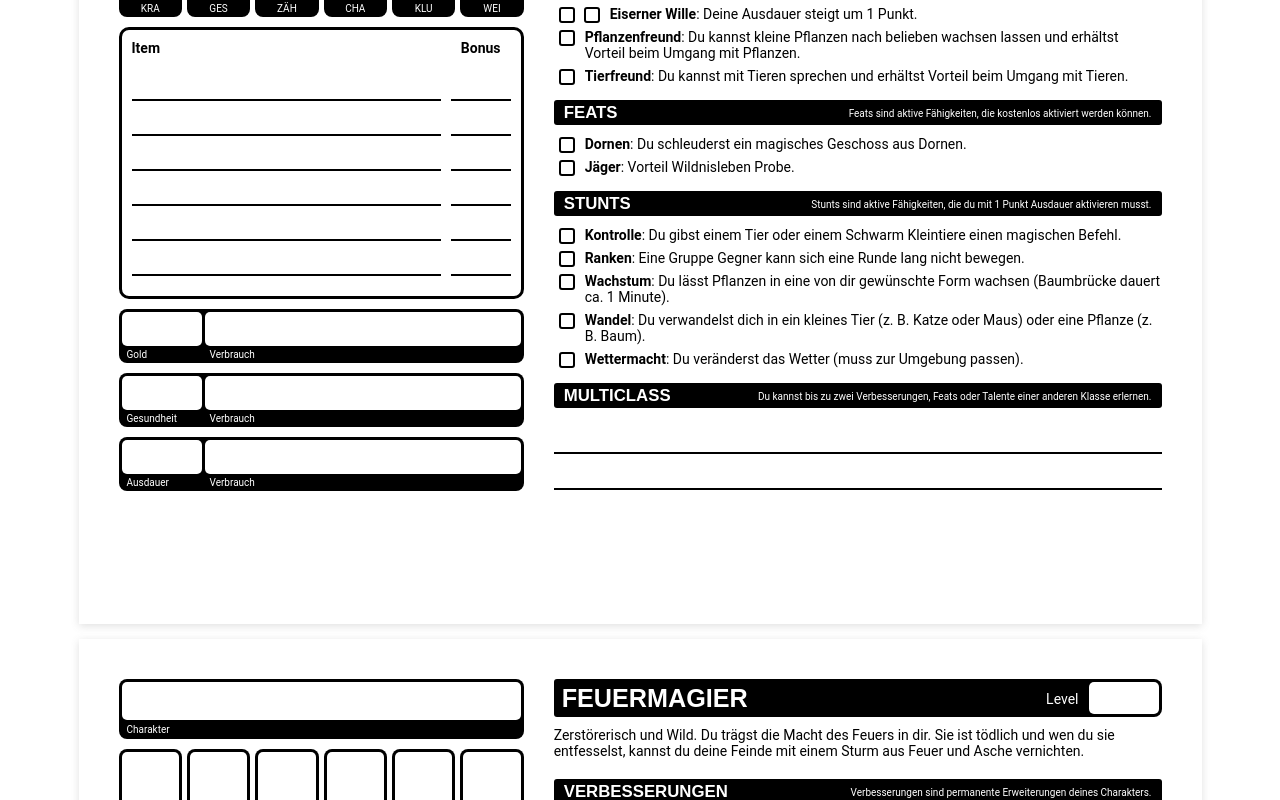
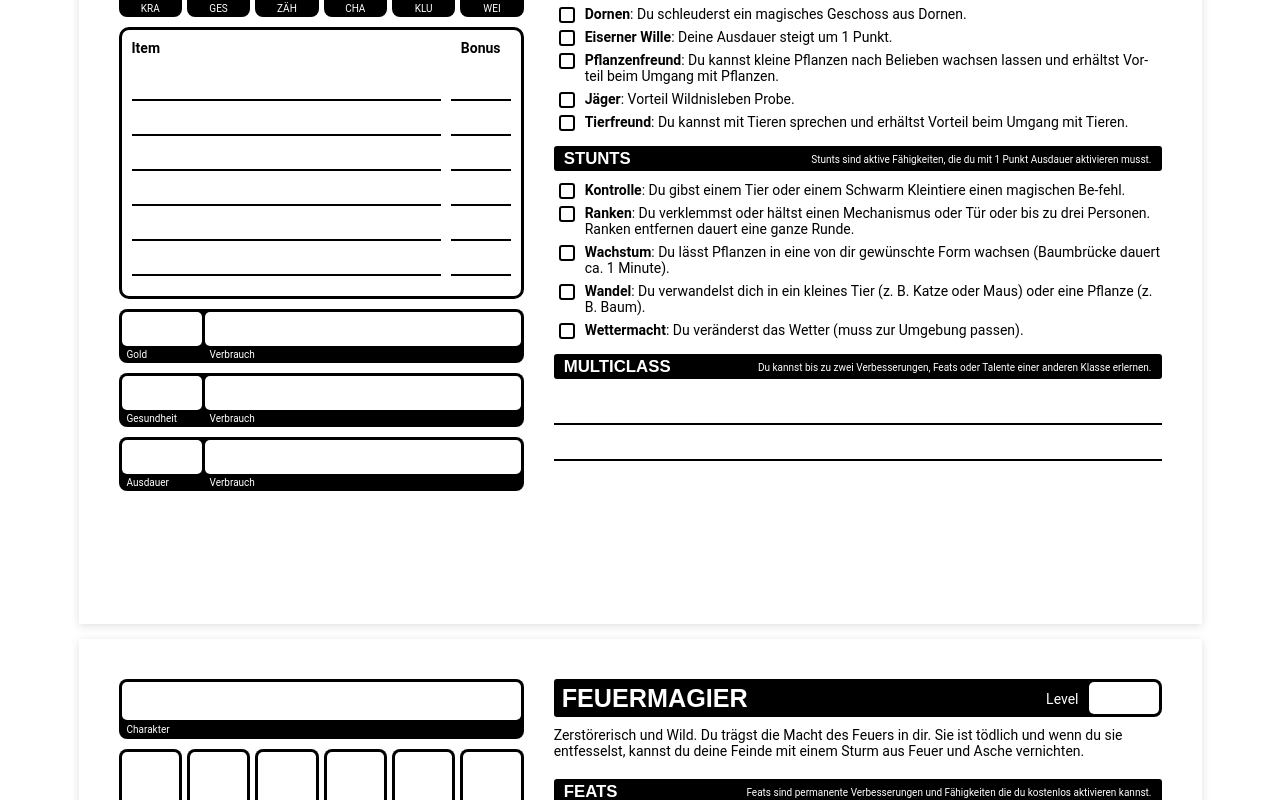
Before and after one commit to Paraldos/dungeoncrawl, a React (Vite) app: page / in a window 1280 px wide. Shown: the part 4300-5100 px from the top of the page. Built offline with nearby package versions, Linux system fonts and the light colour scheme.

Commit message:
refactored playbook

```diff
--- a/src/components/playbooks/Playbook.jsx
+++ b/src/components/playbooks/Playbook.jsx
@@ -31,15 +31,10 @@ const Playbook = ({ playbook }) => {
         <div>
           <Title txt={playbook.title} />
           <p>{playbook.description}</p>
-          <TalentHeader
-            title="Verbesserungen"
-            description="Verbesserungen sind permanente Erweiterungen deines Charakters."
-          />
-          <Talents listOfTalents={playbook.passives} />
 
           <TalentHeader
             title="Feats"
-            description="Feats sind aktive Fähigkeiten, die kostenlos aktiviert werden können."
+            description="Feats sind permanente Verbesserungen und Fähigkeiten die du kostenlos aktivieren kannst."
           />
           <Talents listOfTalents={playbook.feats} />
 
@@ -48,6 +43,7 @@ const Playbook = ({ playbook }) => {
             description="Stunts sind aktive Fähigkeiten, die du mit 1 Punkt Ausdauer aktivieren musst."
           />
           <Talents listOfTalents={playbook.stunts} />
+
           <TalentHeader
             title="Multiclass"
             description="Du kannst bis zu zwei Verbesserungen, Feats oder Talente einer anderen Klasse erlernen."
--- a/src/components/playbooks/data/Descriptions.js
+++ b/src/components/playbooks/data/Descriptions.js
@@ -14,8 +14,8 @@ const descriptions = {
     "Bewege einen Gegenstand mit mentaler Kraft (verwende INT als mentale STÄ und GES).",
   teleport:
     "Du teleportierst dich an einen Ort, den du in den letzten 24 Stunden gesehen hast.",
-  iron_skin: "Deine Gesundheit steigt um 1 Punkt.",
-  iron_will: "Deine Ausdauer steigt um 1 Punkt.",
+  health: "Deine Gesundheit steigt um 1 Punkt.",
+  mana: "Deine Ausdauer steigt um 1 Punkt.",
   feat_of_strength:
     "Du vollbringst einen übernatürlichen Kraftakt, wie z. B. Metallgitter mit bloßen Händen verbiegen.",
   rage: "Vorteil auf STÄ-Proben (einschließlich Angriffe).",
@@ -24,18 +24,6 @@ const descriptions = {
   sanctuary: "Solange du betest, können sich böse Kreaturen dir nicht nähern.",
   healing: "Eine Person, die du berührst, heilt eine Wunde.",
   blessing: "Deine Verbündeten erhalten einen Vorteil auf ihre nächste Probe.",
-  plant_friend:
-    "Du kannst kleine Pflanzen nach belieben wachsen lassen und erhältst Vorteil beim Umgang mit Pflanzen.",
-  animal_friend:
-    "Du kannst mit Tieren sprechen und erhältst Vorteil beim Umgang mit Tieren.",
-  animal_control:
-    "Du gibst einem Tier oder einem Schwarm Kleintiere einen magischen Befehl.",
-  entangle: "Eine Gruppe Gegner kann sich eine Runde lang nicht bewegen.",
-  growth:
-    "Du lässt Pflanzen in eine von dir gewünschte Form wachsen (Baumbrücke dauert ca. 1 Minute).",
-  transformation:
-    "Du verwandelst dich in ein kleines Tier (z. B. Katze oder Maus) oder eine Pflanze (z. B. Baum).",
-  weather_control: "Du veränderst das Wetter (muss zur Umgebung passen).",
   bodyguard:
     "Nahe Verbündete erhalten für eine Runde Vorteil auf ihre Paraden.",
   counter:
--- a/src/components/playbooks/data/ListOfPlaybooks.js
+++ b/src/components/playbooks/data/ListOfPlaybooks.js
@@ -5,49 +5,66 @@ import Playbook from "./Playbook.js";
 const listOfPlaybooks = [
   new Playbook(
     "Barbar",
-    "Stark, wild und tödlich. In dir schlummert ein ungezähmter Zorn, den du entfesseln kannst, um deine Gegner mit brutaler Gewalt zu vernichten.",
-    [new Talent("Eisern", descriptions.iron_skin, [false, false])],
+    "Stark, wild und tödlich. In dir schlummert ein ungezähmter Zorn, den du ent-fesseln kannst, um deine Gegner mit brutaler Gewalt zu vernichten.",
     [
+      new Talent("Eisern", descriptions.health, [false, false]),
       new Talent("Jäger", descriptions.skill(["Wildnisleben"])),
       new Talent("Tyrann", descriptions.skill(["Einschüchtern", "Drohen"])),
     ],
     [
       new Talent("Blutrausch", descriptions.multiattack("im Nahkampf")),
       new Talent("Kriegsschrei", descriptions.inspiration(["Angriffe"])),
-      new Talent("Rage", "Vorteil auf Stärke Probe (kann auch Angriff sein)."),
-      new Talent(
-        "Zäh wie Leder",
-        "Vorteil auf Zähigkeit Probe (kann auch Parade sein)."
-      ),
       new Talent("Wuchtschlag", "Attacke verursacht 2 Schaden."),
+      new Talent("Wut", "Vorteil auf Zähigkeit Probe (kann auch Parade sein)."),
+      new Talent("Zorn", "Vorteil auf Stärke Probe (kann auch Angriff sein)."),
     ]
   ),
+
   new Playbook(
     "Druide",
     "Weise, naturverbunden und wandelbar. Du trägst die uralte Macht der Natur in dir und kannst andere heilen, dich in wilde Tiere verwandeln und Pflanzen beherrschen.",
     [
-      new Talent("Eiserner Wille", descriptions.iron_will, [false, false]),
-      new Talent("Pflanzenfreund", descriptions.plant_friend),
-      new Talent("Tierfreund", descriptions.animal_friend),
+      new Talent("Dornen", descriptions.magic_missile("Dornen")),
+      new Talent("Eiserner Wille", descriptions.mana),
+      new Talent(
+        "Pflanzenfreund",
+        "Du kannst kleine Pflanzen nach Belieben wachsen lassen und erhältst Vor-teil beim Umgang mit Pflanzen."
+      ),
+      new Talent("Jäger", descriptions.skill(["Wildnisleben"])),
+      new Talent(
+        "Tierfreund",
+        "Du kannst mit Tieren sprechen und erhältst Vorteil beim Umgang mit Tieren."
+      ),
     ],
     [
-      new Talent("Dornen", descriptions.magic_missile("Dornen")),
-      new Talent("Jäger", descriptions.skill(["Wildnisleben"])),
-    ],
-    [
-      new Talent("Kontrolle", descriptions.animal_control),
-      new Talent("Ranken", descriptions.entangle),
-      new Talent("Wachstum", descriptions.growth),
-      new Talent("Wandel", descriptions.transformation),
-      new Talent("Wettermacht", descriptions.weather_control),
+      new Talent(
+        "Kontrolle",
+        "Du gibst einem Tier oder einem Schwarm Kleintiere einen magischen Be-fehl."
+      ),
+      new Talent(
+        "Ranken",
+        "Du verklemmst oder hältst einen Mechanismus oder Tür oder bis zu drei Personen. Ranken entfernen dauert eine ganze Runde."
+      ),
+      new Talent(
+        "Wachstum",
+        "Du lässt Pflanzen in eine von dir gewünschte Form wachsen (Baumbrücke dauert ca. 1 Minute)."
+      ),
+      new Talent(
+        "Wandel",
+        "Du verwandelst dich in ein kleines Tier (z. B. Katze oder Maus) oder eine Pflanze (z. B. Baum)."
+      ),
+      new Talent(
+        "Wettermacht",
+        "Du veränderst das Wetter (muss zur Umgebung passen)."
+      ),
     ]
   ),
 
   new Playbook(
     "Feuermagier",
-    "Zerstörerisch und Wild. Du trägst die Macht des Feuers in dir. Sie ist tödlich und wen du sie entfesselst, kannst du deine Feinde mit einem Sturm aus Feuer und Asche vernichten.",
+    "Zerstörerisch und Wild. Du trägst die Macht des Feuers in dir. Sie ist tödlich und wenn du sie entfesselst, kannst du deine Feinde mit einem Sturm aus Feuer und Asche vernichten.",
     [
-      new Talent("Eiserner Wille", descriptions.iron_will, [false, false]),
+      new Talent("Eiserner Wille", descriptions.mana, [false, false]),
       new Talent("Inneres Feuer", descriptions.inner_fire),
     ],
     [
@@ -68,7 +85,7 @@ const listOfPlaybooks = [
   new Playbook(
     "Illusionist",
     "Charismatisch, manipulativ und einfallsreich. Du bist ein Meister der Trugbilder und Täuschung und deine Magie erlaubt es dir andere in deinen Bann zu schlagen oder zu verwirren.",
-    [new Talent("Eiserner Wille", descriptions.iron_will, [false, false])],
+    [new Talent("Eiserner Wille", descriptions.mana, [false, false])],
     [
       new Talent("Charmeur", descriptions.skill(["Überreden", "Betören"])),
       new Talent(
@@ -92,7 +109,7 @@ const listOfPlaybooks = [
   new Playbook(
     "Kämpfer",
     "Standhaft, diszipliniert und gefährlich. Als Kämpfer liegen dir Gewalt im Blut. Wird es brenzlig, zückst du deine Waffe und machst dich berreit für den Kampf.",
-    [new Talent("Eisern", descriptions.iron_skin, [false])],
+    [new Talent("Eisern", descriptions.health, [false])],
     [
       new Talent("Athlet", descriptions.skill(["Athletik", "Ausdauer"])),
       new Talent("Jäger", descriptions.skill(["Wildnisleben"])),
@@ -109,7 +126,7 @@ const listOfPlaybooks = [
   new Playbook(
     "Kleriker",
     "Entschlossen und Weise. Du kannst die Macht des Glaubens als Magie kanalisiert, deine Verbündeten Stärken und böse Mächte in Schach halten.",
-    [new Talent("Eisern", descriptions.iron_skin, [false])],
+    [new Talent("Eisern", descriptions.health, [false])],
     [
       new Talent(
         "Courage",
@@ -133,7 +150,7 @@ const listOfPlaybooks = [
   new Playbook(
     "Schurke",
     "Heimlichkeit, List und Tücke. Als Schurke verlässt du dich auf nicht auf rohe Gewalt, sondern suchst nach cleveren alternativen, um deine Ziele zu erreichen.",
-    [new Talent("Eisern", descriptions.iron_skin, [false])],
+    [new Talent("Eisern", descriptions.health, [false])],
     [
       new Talent(
         "Akrobat",
@@ -163,7 +180,7 @@ const listOfPlaybooks = [
   new Playbook(
     "Zauberer",
     "Geheimnisvoll, intelligent und willensstark. Zauberer meistern arkane Magie, mit der sie die Grundfesten der Realität formen und ihrem Willen unterwerfen können.",
-    [new Talent("Eiserner Wille", descriptions.iron_will, [false, false])],
+    [new Talent("Eiserner Wille", descriptions.mana, [false, false])],
     [
       new Talent(
         "Arkanes Geschoss",
--- a/src/components/playbooks/data/Playbook.js
+++ b/src/components/playbooks/data/Playbook.js
@@ -1,8 +1,7 @@
 export default class Playbook {
-  constructor(title, description, passives = [], feats = [], stunts = []) {
+  constructor(title, description, feats = [], stunts = []) {
     this.title = title;
     this.description = description;
-    this.passives = passives;
     this.feats = feats;
     this.stunts = stunts;
   }
```
